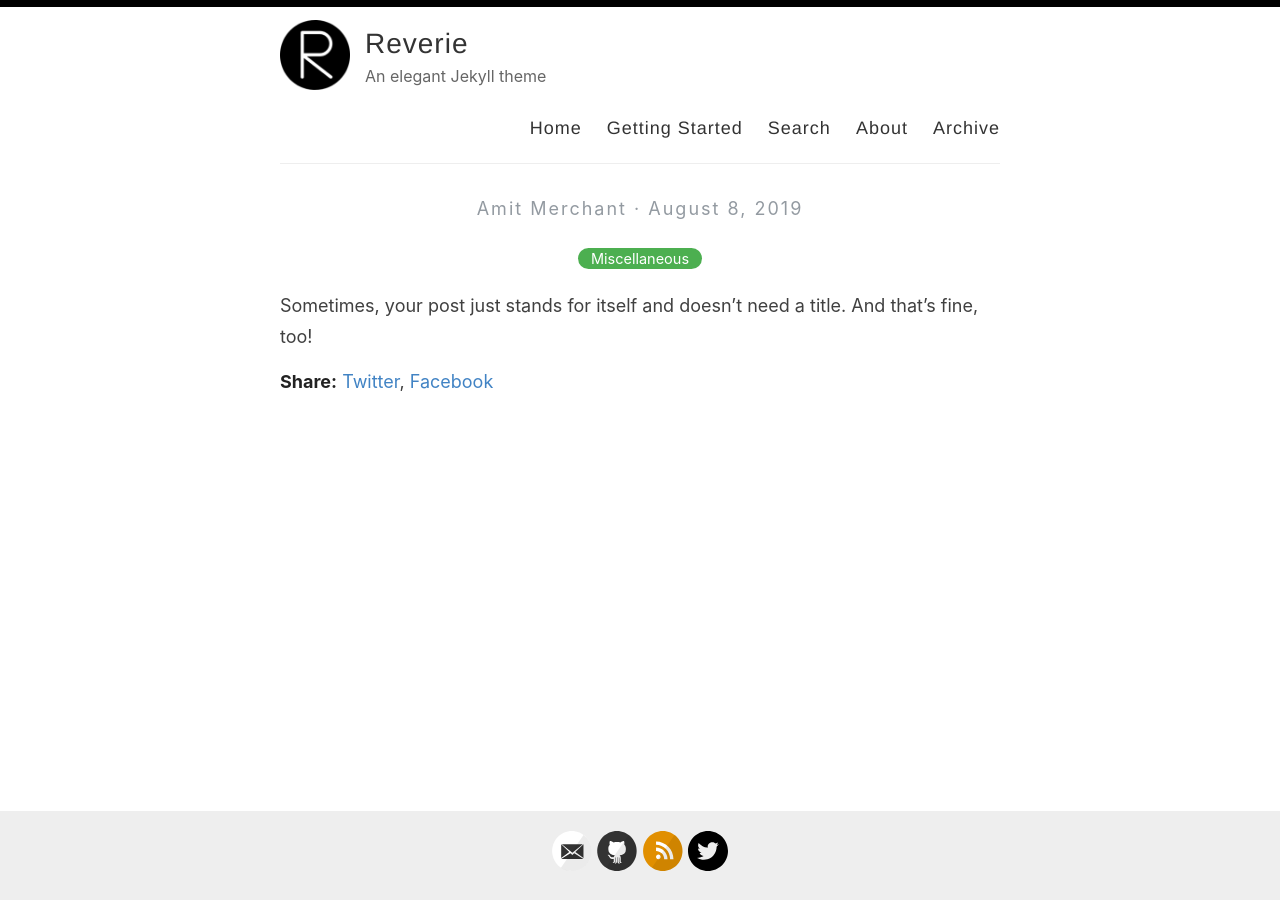
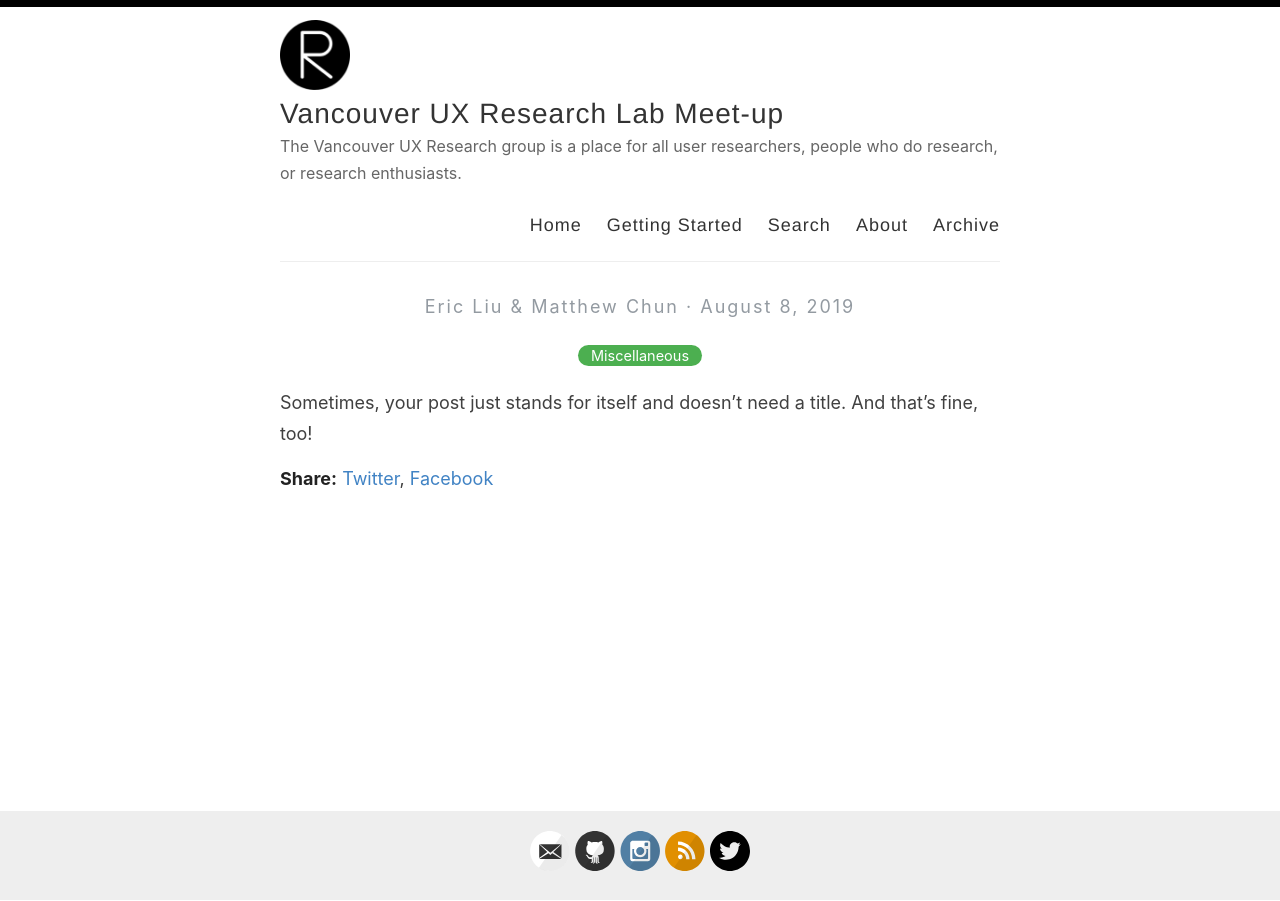
Before and after one commit to vanuxr/vanuxr.github.io, a Jekyll site: the page built from _posts/2019-08-08-no-title-posts.md, in a window 1280 px wide. Built offline with Jekyll 4.4.1, drawn with Linux system fonts in a browser that asks for light colours.

Commit message:
chnaged config

```diff
--- a/_config.yml
+++ b/_config.yml
@@ -3,13 +3,13 @@
 #
 
 # Name of your site (displayed in the header)
-name: Reverie
+name: Vancouver UX Research Lab Meet-up
 
 # Name of the author
-author: Amit Merchant
+author: Eric Liu & Matthew Chun
 
 # Short bio or description (displayed in the header)
-description: An elegant Jekyll theme
+description: The Vancouver UX Research group is a place for all user researchers, people who do research, or research enthusiasts.
 
 # URL of your avatar or profile pic (you could use your GitHub profile pic)
 avatar: /images/reverie.png
@@ -21,15 +21,15 @@ avatar: /images/reverie.png
 # Includes an icon in the footer for each username you enter
 footer-links:
   dribbble:
-  email: amit.d.merchant@gmail.com
+  email: vanuxresearch@gmail.com
   facebook:
   flickr:
-  github: amitmerchant1990/reverie
-  instagram:
+  github: vanuxr
+  instagram: vanuxr
   linkedin:
   pinterest:
   rss: rss
-  twitter: amit_merchant
+  twitter: vanuxr
   stackoverflow:
   youtube: # channel/<your_long_string> or user/<user-name>
   googleplus: # anything in your profile username that comes after plus.google.com/
@@ -41,7 +41,7 @@ footer-links:
 disqus:
 
 # Enter your Google Analytics web tracking code (e.g. UA-2110908-2) to activate tracking
-google_analytics: UA-43339302-11
+google_analytics: G-SFBSHM9C42
 
 # For newer "GA4" analytics, use the following instead of the "UA" entry above
 #google_analytics_ga4: G-GABC1DEFG
```
